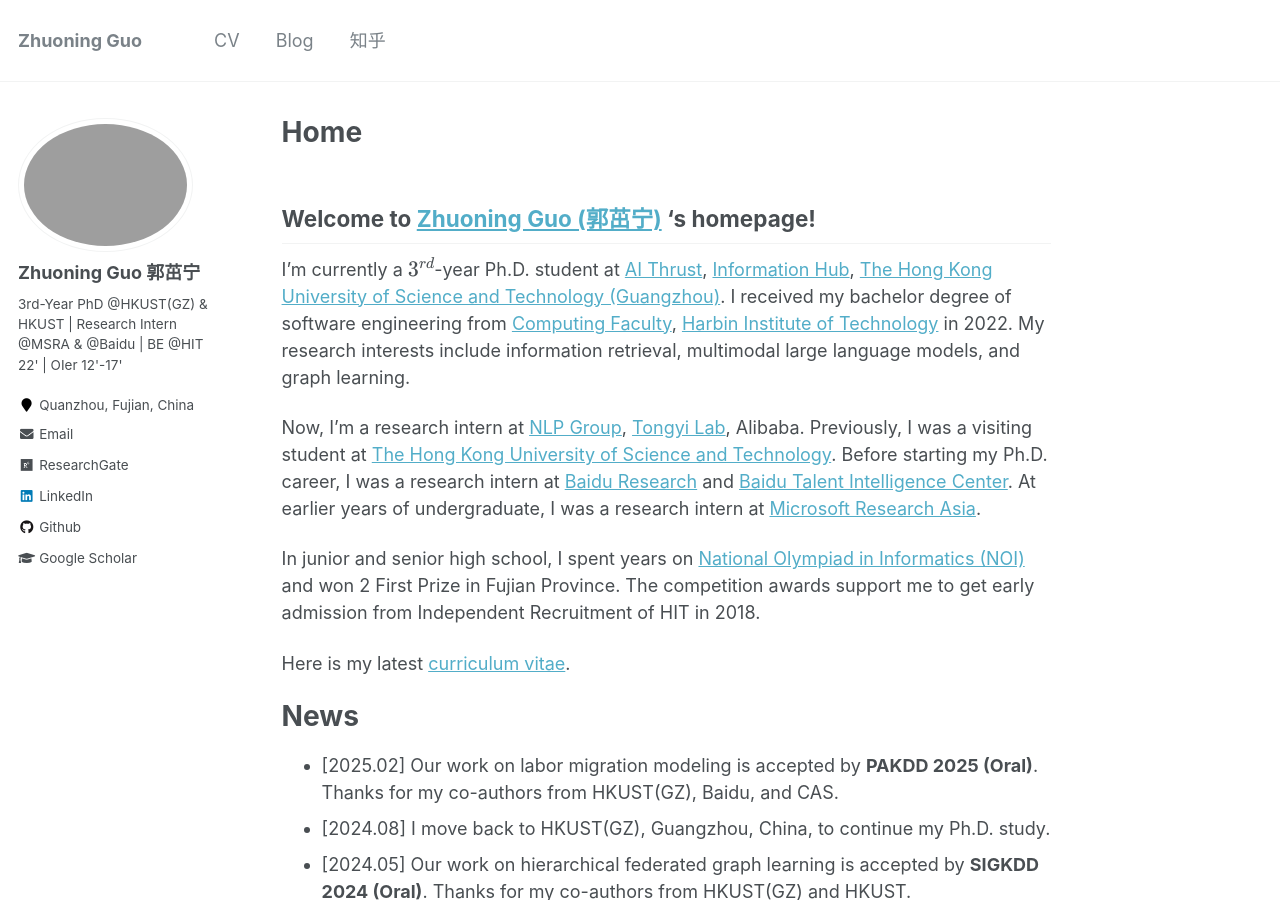
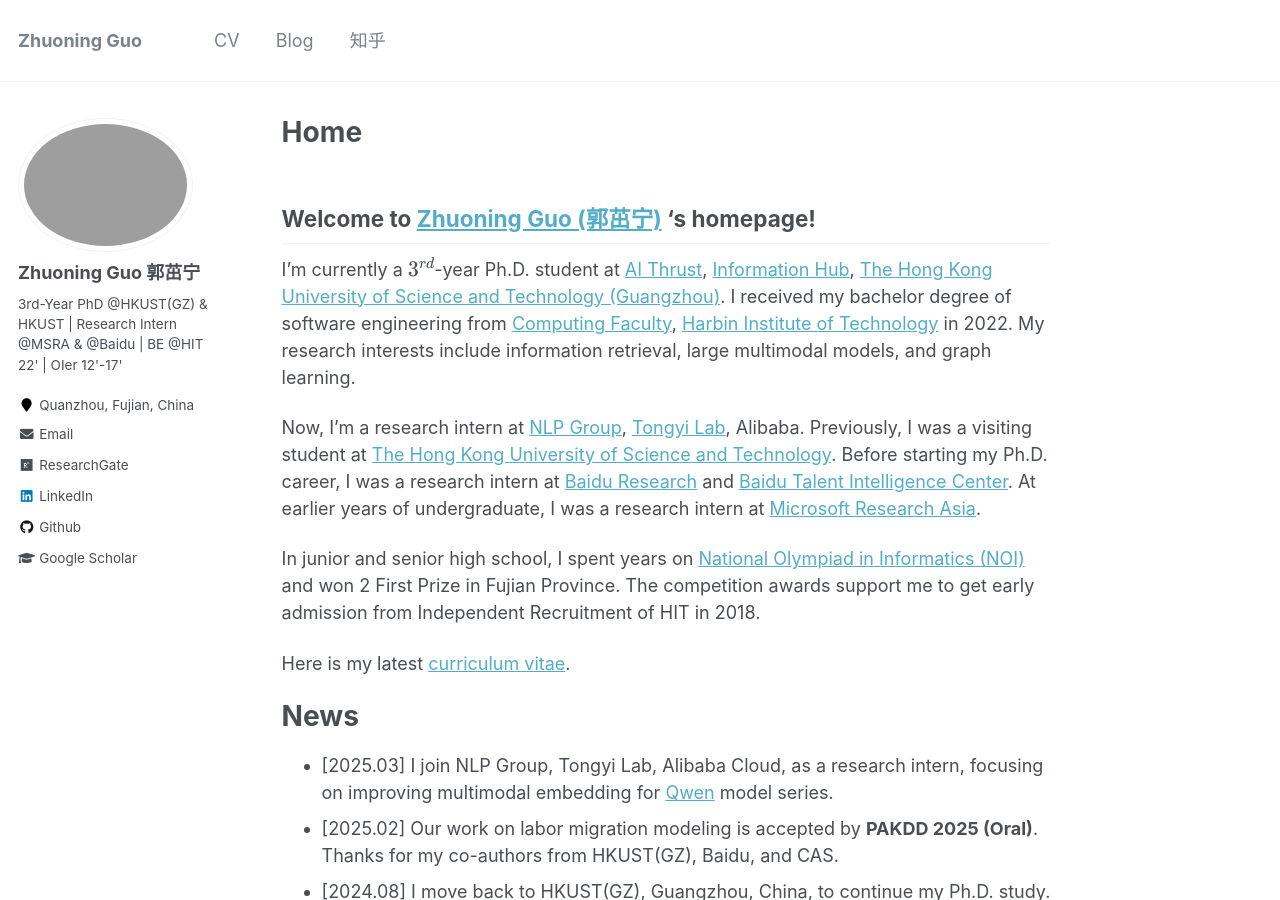
Before and after one commit to gzn00417/gzn00417.github.io, a Jekyll site: the page built from _pages/about.md, in a window 1280 px wide and 900 px high. Built offline with Jekyll 4.4.1, drawn with Linux system fonts in a browser that asks for light colours; formulas are drawn with MathJax 3; some of the changed text lies outside the part shown.

Commit message:
update news at tongyi

```diff
--- a/_pages/about.md
+++ b/_pages/about.md
@@ -10,7 +10,7 @@ redirect_from:
 
 ## Welcome to [Zhuoning Guo (郭茁宁)](https://gzn00417.github.io/) 's homepage!
 
-I'm currently a $3^{rd}$-year Ph.D. student at [AI Thrust](https://infh.hkust-gz.edu.cn/en/academics/ai), [Information Hub](https://infh.hkust-gz.edu.cn/en), [The Hong Kong University of Science and Technology (Guangzhou)](https://hkust-gz.edu.cn/). I received my bachelor degree of software engineering from [Computing Faculty](http://cs.hit.edu.cn/), [Harbin Institute of Technology](http://www.hit.edu.cn/) in 2022. My research interests include information retrieval, multimodal large language models, and graph learning.
+I'm currently a $3^{rd}$-year Ph.D. student at [AI Thrust](https://infh.hkust-gz.edu.cn/en/academics/ai), [Information Hub](https://infh.hkust-gz.edu.cn/en), [The Hong Kong University of Science and Technology (Guangzhou)](https://hkust-gz.edu.cn/). I received my bachelor degree of software engineering from [Computing Faculty](http://cs.hit.edu.cn/), [Harbin Institute of Technology](http://www.hit.edu.cn/) in 2022. My research interests include information retrieval, large multimodal models, and graph learning.
 
 Now, I'm a research intern at [NLP Group](https://huggingface.co/Alibaba-NLP), [Tongyi Lab](https://tongyi.aliyun.com), Alibaba. Previously, I was a visiting student at [The Hong Kong University of Science and Technology](https://hkust.edu.hk/). Before starting my Ph.D. career, I was a research intern at [Baidu Research](http://research.baidu.com/) and [Baidu Talent Intelligence Center](https://ai.baidu.com/solution/recruitment). At earlier years of undergraduate, I was a research intern at [Microsoft Research Asia](https://www.msra.cn/).
 
@@ -21,6 +21,7 @@ Here is my latest [curriculum vitae](https://gzn00417.github.io/cv/).
 
 # News
 
+- \[2025.03\] I join NLP Group, Tongyi Lab, Alibaba Cloud, as a research intern, focusing on improving multimodal embedding for [Qwen](https://qwenlm.github.io/) model series.
 - \[2025.02\] Our work on labor migration modeling is accepted by **PAKDD 2025 (Oral)**. Thanks for my co-authors from HKUST(GZ), Baidu, and CAS.
 - \[2024.08\] I move back to HKUST(GZ), Guangzhou, China, to continue my Ph.D. study.
 - \[2024.05\] Our work on hierarchical federated graph learning is accepted by **SIGKDD 2024 (Oral)**. Thanks for my co-authors from HKUST(GZ) and HKUST.
```
Also changed, not shown: other parts of _pages/about.md (+2 -2 lines).
